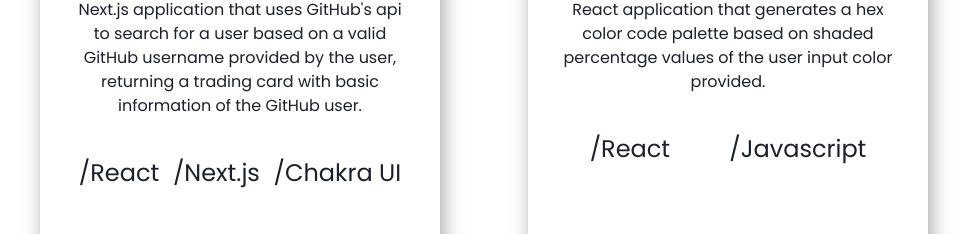
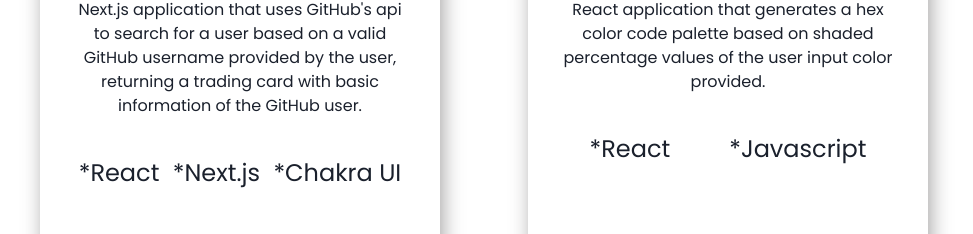
Before and after one commit to garrett-huggins/garretthuggins.com, a Next.js app: page / in a window 1280 px wide. Shown: the part 1538-1772 px from the top of the page, without its empty margins (156-1129 px from the left). Built offline with nearby package versions, Linux system fonts and the light colour scheme.

Commit message:
changed project tag list

```diff
--- a/components/Projects/Projects.js
+++ b/components/Projects/Projects.js
@@ -68,7 +68,7 @@ const Projects = () => {
                     {tags.map((tag, i) => {
                       return (
                         <Tag key={i}>
-                          <Text>/{tag}</Text>
+                          <Text>*{tag}</Text>
                         </Tag>
                       );
                     })}
```
